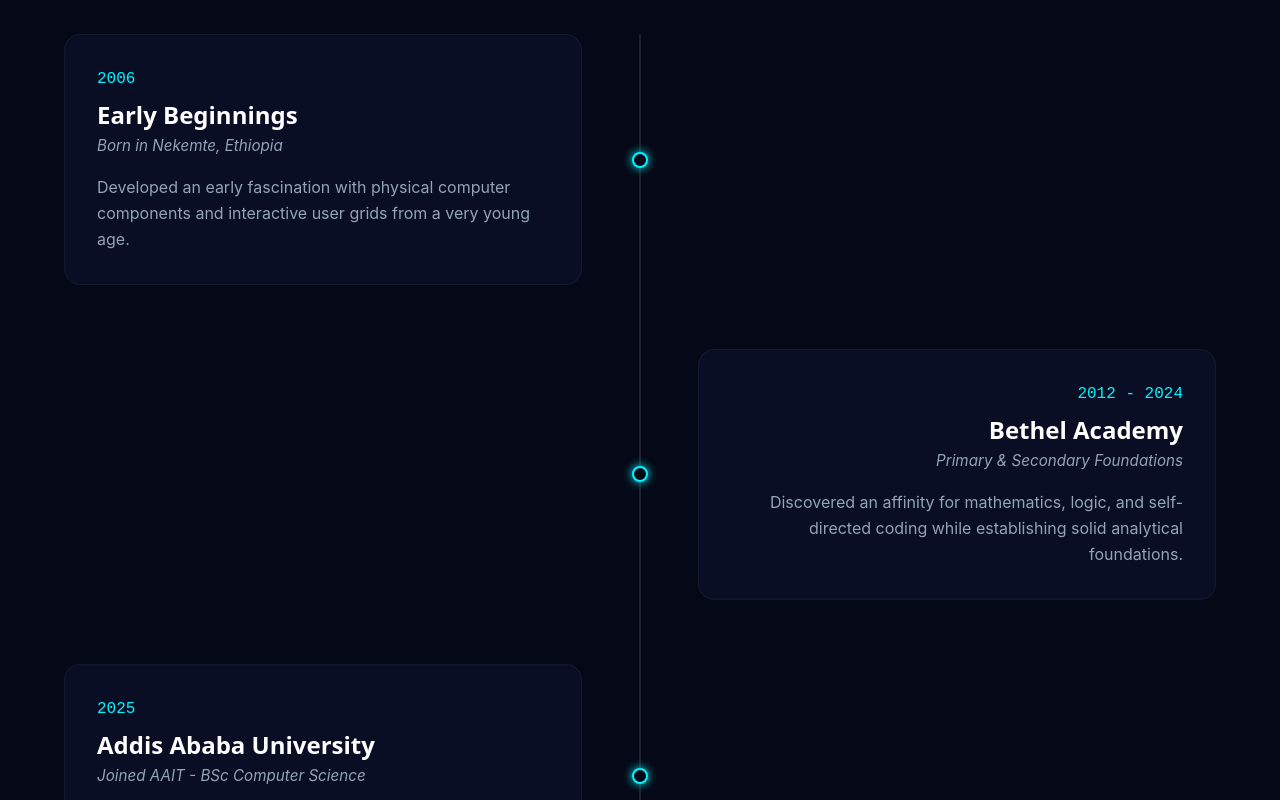
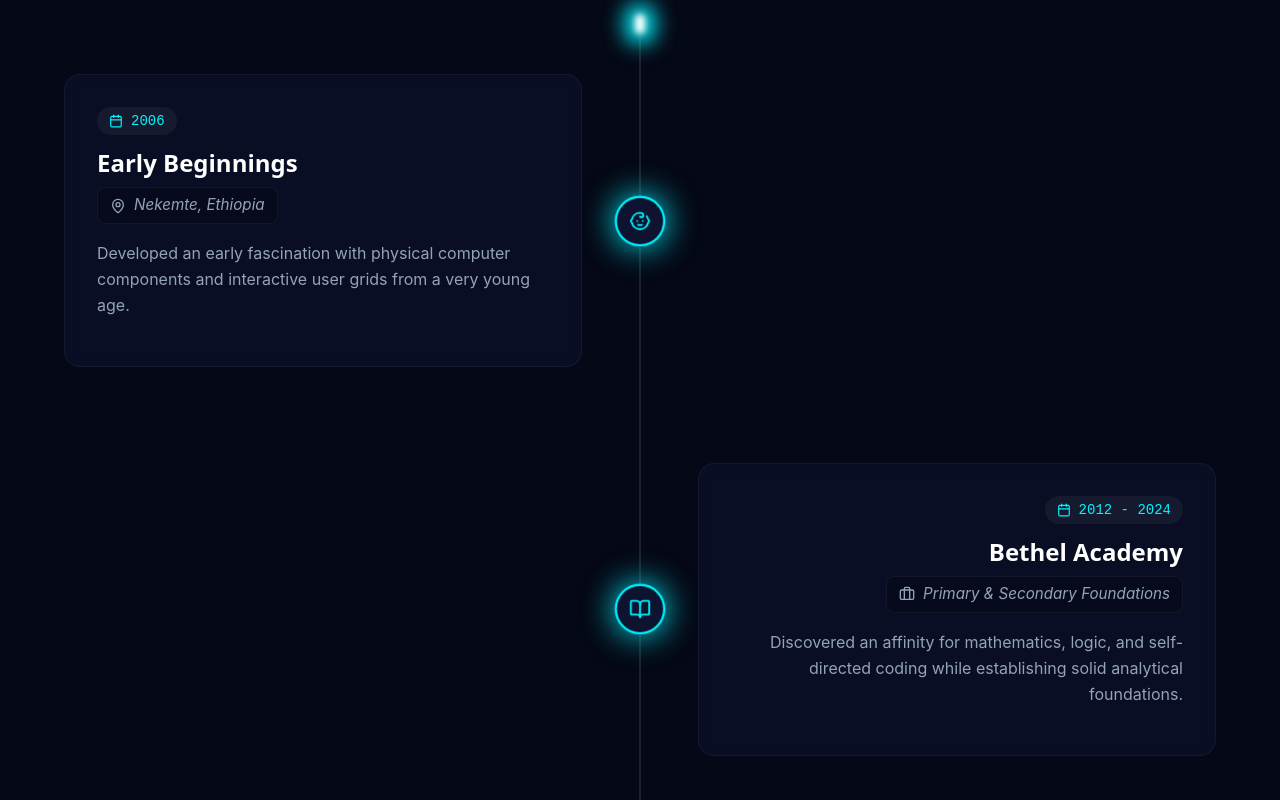
Before and after one commit to Dawit764/dawit-girma-jilcha-portfolio, a React (Vite) app: page / in a window 1280 px wide. Shown: the part 4840-5640 px from the top of the page. Built offline with nearby package versions, Linux system fonts and the light colour scheme; no server answers.

Commit message:
Feat: Implemented Animated Journey Timeline (Option C)

```diff
--- a/src/components/Journey.tsx
+++ b/src/components/Journey.tsx
@@ -1,6 +1,77 @@
-import { motion, useScroll, useTransform } from 'motion/react';
+import { motion, useScroll, useTransform, useMotionValue, useSpring } from 'motion/react';
 import { useRef } from 'react';
-import { GraduationCap } from 'lucide-react';
+import { GraduationCap, Baby, BookOpen, Code2, Rocket, MapPin, Calendar, Briefcase } from 'lucide-react';
+
+const TiltCard = ({ item, isEven }: { item: any, isEven: boolean }) => {
+  const x = useMotionValue(0);
+  const y = useMotionValue(0);
+
+  const mouseXSpring = useSpring(x);
+  const mouseYSpring = useSpring(y);
+
+  const rotateX = useTransform(mouseYSpring, [-0.5, 0.5], ["7.5deg", "-7.5deg"]);
+  const rotateY = useTransform(mouseXSpring, [-0.5, 0.5], ["-7.5deg", "7.5deg"]);
+
+  const handleMouseMove = (e: React.MouseEvent<HTMLDivElement, MouseEvent>) => {
+    const rect = e.currentTarget.getBoundingClientRect();
+    const width = rect.width;
+    const height = rect.height;
+    const mouseX = e.clientX - rect.left;
+    const mouseY = e.clientY - rect.top;
+    const xPct = mouseX / width - 0.5;
+    const yPct = mouseY / height - 0.5;
+    x.set(xPct);
+    y.set(yPct);
+  };
+
+  const handleMouseLeave = () => {
+    x.set(0);
+    y.set(0);
+  };
+
+  return (
+    <motion.div
+      initial={{ opacity: 0, x: isEven ? 50 : -50 }}
+      whileInView={{ opacity: 1, x: 0 }}
+      viewport={{ once: true, margin: "-100px" }}
+      transition={{ duration: 0.6, type: "spring", bounce: 0.4 }}
+      className="w-full md:w-[45%] pl-12 md:pl-0"
+      style={{ perspective: "1000px" }}
+    >
+      <motion.div
+        onMouseMove={handleMouseMove}
+        onMouseLeave={handleMouseLeave}
+        style={{
+          rotateY,
+          rotateX,
+          transformStyle: "preserve-3d",
+        }}
+        className={`relative bg-[var(--color-surface)]/60 backdrop-blur-sm border border-white/5 p-8 rounded-2xl transition-colors duration-300 hover:border-[var(--color-primary)]/40 hover:shadow-[0_10px_40px_rgba(0,245,255,0.15)] text-left w-full cursor-default ${isEven ? 'md:text-left' : 'md:text-right'}`}
+      >
+        <div style={{ transform: "translateZ(30px)" }} className={`flex flex-col ${isEven ? 'md:items-start' : 'md:items-end'} mb-4`}>
+          <div className="flex items-center gap-2 mb-3 bg-white/5 px-3 py-1 rounded-full w-fit">
+            <Calendar className="w-3.5 h-3.5 text-[var(--color-primary)]" />
+            <span className="font-mono text-[var(--color-primary)] font-medium text-sm">{item.year}</span>
+          </div>
+          <h3 className="text-2xl font-bold text-white mb-2">{item.title}</h3>
+
+          <div className="flex items-center gap-2 text-[var(--color-text-muted)] text-[0.95rem] mb-4 bg-black/20 px-3 py-1.5 rounded-lg border border-white/5 w-fit">
+            {item.iconType === 'location' ? <MapPin className="w-4 h-4" /> : <Briefcase className="w-4 h-4" />}
+            <span className="italic">{item.subtitle}</span>
+          </div>
+
+          <p className="text-[var(--color-text-muted)] leading-relaxed">{item.desc}</p>
+        </div>
+
+        {/* Glow behind the card on hover */}
+        <div
+          className="absolute inset-0 -z-10 bg-gradient-to-br from-[var(--color-primary)] to-[var(--color-secondary)] rounded-2xl opacity-0 blur-xl transition-opacity duration-500 hover:opacity-10"
+          style={{ transform: "translateZ(-10px)" }}
+        />
+      </motion.div>
+    </motion.div>
+  );
+};
 
 export default function Journey() {
   const containerRef = useRef(null);
@@ -15,82 +86,94 @@
     {
       year: "2006",
       title: "Early Beginnings",
-      subtitle: "Born in Nekemte, Ethiopia",
+      subtitle: "Nekemte, Ethiopia",
+      iconType: "location",
+      icon: Baby,
       desc: "Developed an early fascination with physical computer components and interactive user grids from a very young age."
     },
     {
       year: "2012 - 2024",
       title: "Bethel Academy",
       subtitle: "Primary & Secondary Foundations",
+      iconType: "school",
+      icon: BookOpen,
       desc: "Discovered an affinity for mathematics, logic, and self-directed coding while establishing solid analytical foundations."
     },
     {
       year: "2025",
       title: "Addis Ababa University",
-      subtitle: "Joined AAIT - BSc Computer Science",
+      subtitle: "BSc Computer Science",
+      iconType: "school",
+      icon: GraduationCap,
       desc: "Admitted into Ethiopia's flagship technology institute to formalize knowledge in computational structures."
     },
     {
       year: "Present",
       title: "Practical Acceleration",
-      subtitle: "AI & Front-End Web Engineering Focus",
+      subtitle: "AI & Web Engineering Focus",
+      iconType: "work",
+      icon: Code2,
       desc: "Building and testing scalable vanilla UI systems, developing custom ML models, and preparing for professional software engineering internships."
     },
     {
       year: "2030 & Beyond",
       title: "Future Vistas",
-      subtitle: "Senior Software Architect / AI Specialist",
+      subtitle: "Software Architect / AI Specialist",
+      iconType: "work",
+      icon: Rocket,
       desc: "Aspiring to engineer highly localized intelligent platforms that directly address socio-economic opportunities across Healthcare, Fintech, and Education."
     }
   ];
 
   return (
     <>
-      <section id="journey" className="relative py-[100px] max-w-[1200px] mx-auto px-6 z-10">
-        <div className="font-mono text-[0.8rem] text-[var(--color-primary)] uppercase tracking-[0.2em] mb-3">
+      <section id="journey" className="relative py-[100px] max-w-[1200px] mx-auto px-6 z-10 overflow-hidden">
+        <div className="font-mono text-[0.8rem] text-[var(--color-primary)] uppercase tracking-[0.2em] mb-3 text-center md:text-left">
           04 // Narrative
         </div>
 
-        <h2 className="text-4xl md:text-[2.5rem] font-bold text-white mb-20">
+        <h2 className="text-4xl md:text-[2.5rem] font-bold text-white mb-20 text-center md:text-left">
           My <span className="text-transparent bg-clip-text bg-gradient-to-r from-[var(--color-primary)] to-[var(--color-accent)]">Journey</span>
         </h2>
 
-        <div ref={containerRef} className="relative pl-8 md:pl-0">
-          {/* Timeline Line */}
-          <div className="absolute left-[31px] md:left-1/2 md:-translate-x-1/2 top-0 bottom-0 w-[2px] bg-white/10 rounded-full" />
+        <div ref={containerRef} className="relative py-10">
+          {/* Base Timeline Line (Dim) */}
+          <div className="absolute left-[20px] md:left-1/2 md:-translate-x-1/2 top-0 bottom-0 w-[2px] bg-white/10 rounded-full" />
 
+          {/* Active Timeline Line (Bright) */}
           <motion.div
-            className="absolute left-[31px] md:left-1/2 md:-translate-x-1/2 top-0 w-[2px] bg-gradient-to-b from-[var(--color-primary)] to-[var(--color-secondary)] rounded-full"
+            className="absolute left-[20px] md:left-1/2 md:-translate-x-1/2 top-0 w-[2px] bg-gradient-to-b from-[var(--color-primary)] to-[var(--color-secondary)] rounded-full shadow-[0_0_15px_var(--color-primary)] z-10"
             style={{ height: timelineHeight }}
           />
 
-          <div className="flex flex-col gap-16 relative z-10">
+          {/* Glowing Head Particle on Active Line */}
+          <motion.div
+            className="absolute left-[16px] md:left-1/2 md:-translate-x-1/2 w-[10px] h-[20px] bg-white rounded-full blur-[3px] shadow-[0_0_20px_10px_var(--color-primary)] z-10"
+            style={{ top: timelineHeight, y: "-100%" }}
+          />
+
+          <div className="flex flex-col gap-24 relative z-20">
             {journeyItems.map((item, idx) => {
               const isEven = idx % 2 === 0;
+              const Icon = item.icon;
               return (
                 <div key={idx} className={`relative flex md:justify-between items-center w-full ${isEven ? 'md:flex-row-reverse' : ''}`}>
 
-                  {/* Indicator Dot */}
-                  <div className="absolute left-[-8px] md:left-1/2 md:-translate-x-1/2 w-4 h-4 rounded-full bg-[var(--color-background)] border-2 border-[var(--color-primary)] shadow-[0_0_10px_var(--color-primary)] z-20" />
+                  {/* Interactive Indicator Dot */}
+                  <motion.div
+                    initial={{ scale: 0.8, backgroundColor: "var(--color-background)", borderColor: "rgba(255,255,255,0.2)", boxShadow: "0 0 0px transparent", color: "rgba(255,255,255,0.4)" }}
+                    whileInView={{ scale: 1.1, backgroundColor: "var(--color-surface)", borderColor: "var(--color-primary)", boxShadow: "0 0 30px var(--color-primary)", color: "var(--color-primary)" }}
+                    viewport={{ once: false, margin: "-50% 0px -50% 0px" }}
+                    transition={{ duration: 0.4 }}
+                    className="absolute left-[-2px] md:left-1/2 md:-translate-x-1/2 w-[46px] h-[46px] rounded-full border-2 flex items-center justify-center z-30 transition-colors"
+                  >
+                    <Icon className="w-5 h-5" />
+                  </motion.div>
 
                   <div className="hidden md:block w-[45%]" />
 
-                  <motion.div
-                    initial={{ opacity: 0, x: isEven ? 50 : -50 }}
-                    whileInView={{ opacity: 1, x: 0 }}
-                    viewport={{ once: true, margin: "-100px" }}
-                    transition={{ duration: 0.6 }}
-                    className="w-full md:w-[45%] pl-8 md:pl-0"
-                  >
-                    <div className={`bg-[var(--color-surface)]/60 backdrop-blur-sm border border-white/5 p-8 rounded-2xl transition-all duration-300 hover:-translate-y-1 hover:border-[var(--color-primary)]/30 hover:shadow-xl text-left ${isEven ? 'md:text-left' : 'md:text-right'}`}>
-                      <div className={`flex flex-col ${isEven ? 'md:items-start' : 'md:items-end'} mb-4`}>
-                        <span className="font-mono text-[var(--color-primary)] font-medium mb-2">{item.year}</span>
-                        <h3 className="text-2xl font-bold text-white mb-1">{item.title}</h3>
-                        <span className="text-[0.95rem] text-[var(--color-text-muted)] italic">{item.subtitle}</span>
-                      </div>
-                      <p className="text-[var(--color-text-muted)] leading-relaxed">{item.desc}</p>
-                    </div>
-                  </motion.div>
+                  <TiltCard item={item} isEven={isEven} />
+
                 </div>
               );
             })}
```
